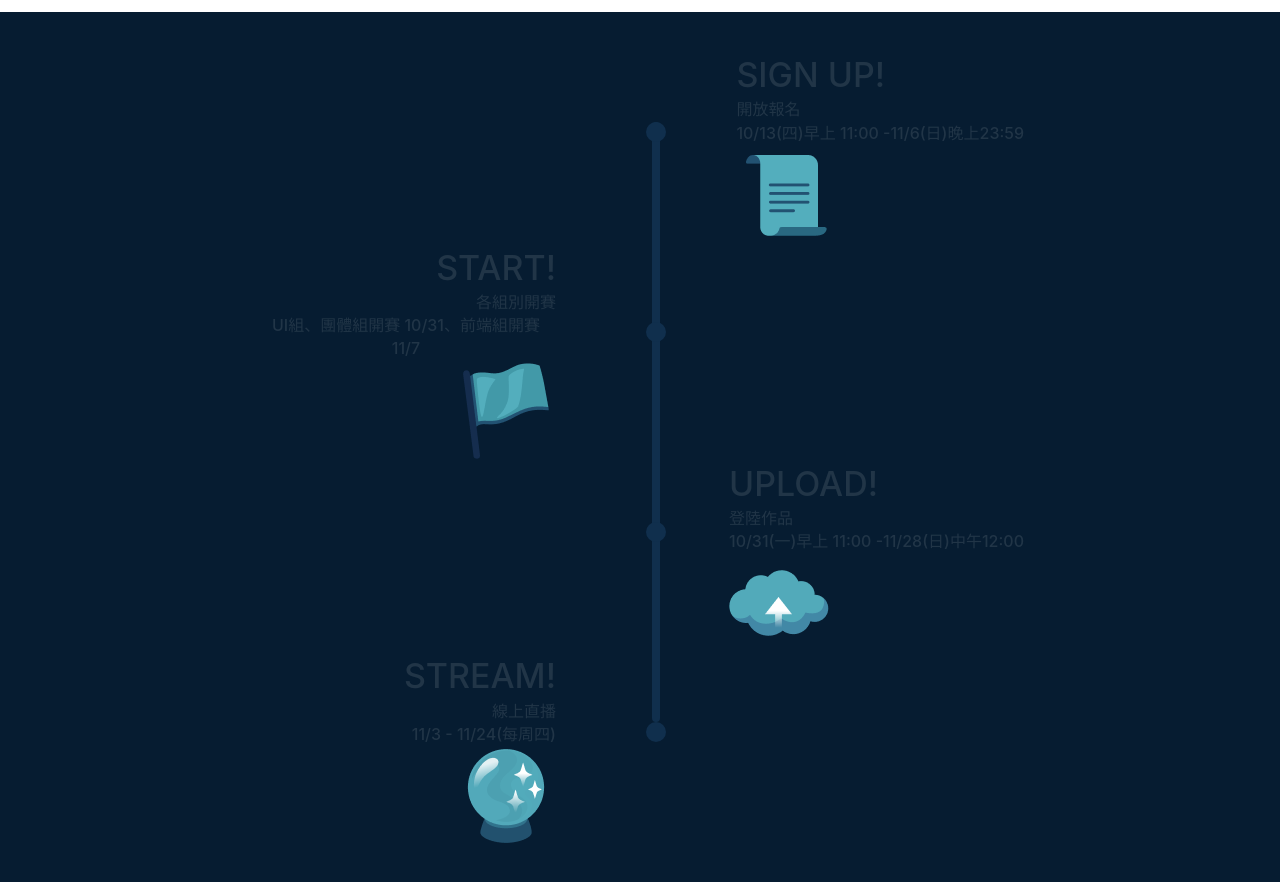
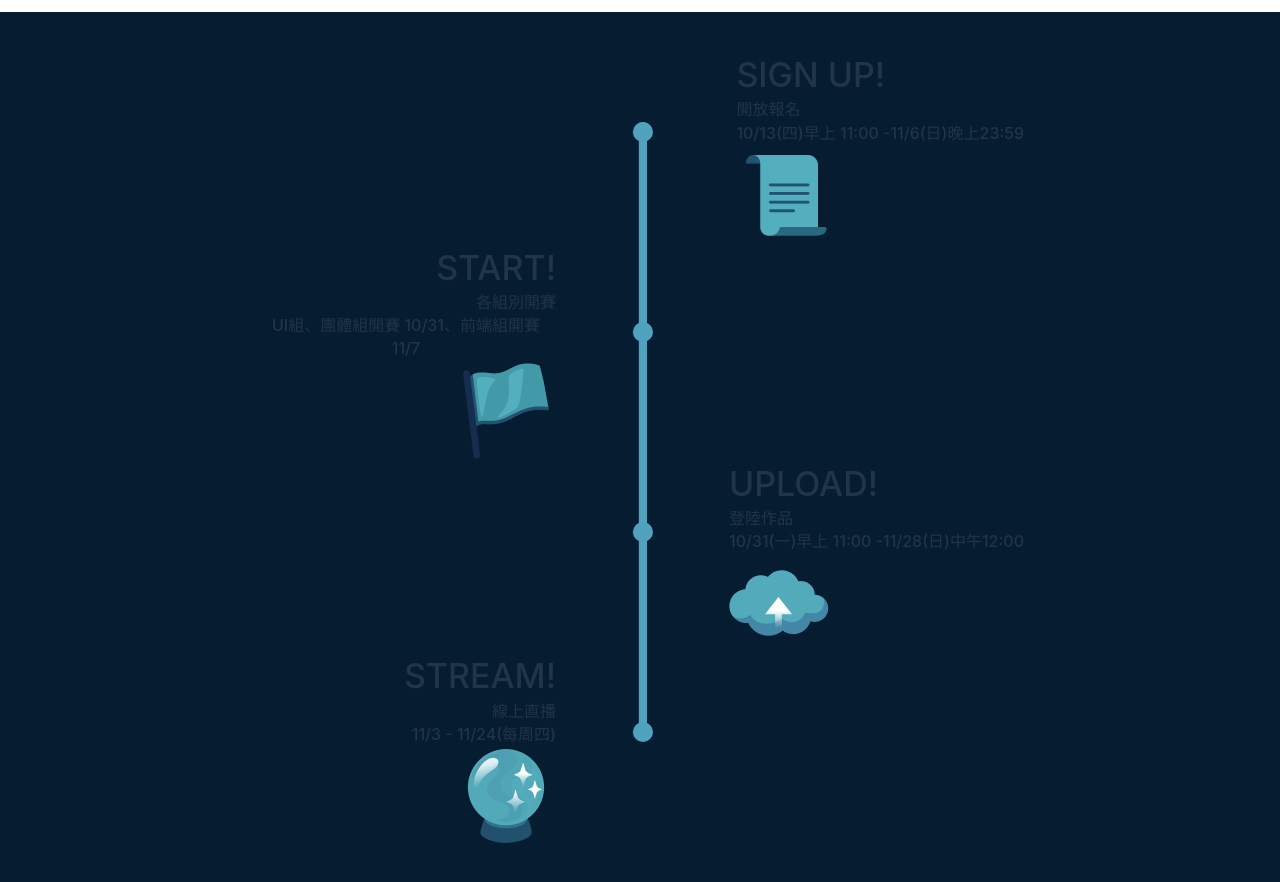
Before and after one commit to f2e4th/week1, a Vue app: page / in a window 1280 px wide. Shown: the part 3380-4262 px from the top of the page. Built offline with nearby package versions, Linux system fonts and the light colour scheme.

Commit message:
progress style

```diff
--- a/src/assets/scss/＿variable.scss
+++ b/src/assets/scss/＿variable.scss
@@ -1 +1,2 @@
 $main_bg: #061C31;
+$main_active: #51A2BF
--- a/src/components/Progress.vue
+++ b/src/components/Progress.vue
@@ -1,9 +1,15 @@
 <template>
   <div id="Progress">
     <div class="progreassBar">
-      <div class="timeline" :style="`height:${(card_data.length-1)*200}px`">
-        <div v-for="(item, i) in card_data" :key="i" class="circle circle--top" :style="`top:${i*200}px`"></div>
-        <!-- <div class="circle circle--bottom"></div> -->
+      <div class="timeline--dark__container" :style="`height:${(card_data.length-1)*205+5}px`">
+        <div class="timeline timeline--dark" :style="`height:${(card_data.length-1)*205}px`">
+          <div v-for="(item, i) in card_data" :key="i" class="circle circle--top" :style="`top:${i*200}px`"></div>
+        </div>
+      </div>
+      <div class="timeline--bright__container" :style="`height:${(card_data.length-1)*205+5}px`">
+        <div class="timeline timeline--bright" :style="`height:${(card_data.length-1)*205}px`">
+          <div v-for="(item, i) in card_data" :key="i" class="circle circle--top" :style="`top:${i*200}px`"></div>
+        </div>
       </div>
     </div>
     <ul class="list_container">
@@ -55,6 +61,13 @@ import gsap from "gsap";
       img: progress_4
     }
   ])
+
+  function gsapInit(){
+    gsap.registerPlugin(scrollTrigger);
+    const timeline = gsap.timeline();
+
+  }
+
 </script>
 
 <style lang="scss" scoped>
@@ -128,11 +141,30 @@ $mobildSize: 700px;
   @media screen and (max-width: $mobildSize) {
     width: 20px;
   }
+  .imeline--dark__container {
+    width: 28px;
+    transform: translateX(17px);
+  }
+  .timeline--bright__container {
+    @apply overflow-y-hidden flex justify-center;
+      width: 28px;
+      transform: translateX(-17px);
+  }
   .timeline{
     @apply rounded-md relative;
     width: 8px;
     height: 500px;
     background: #102F4D;
+    &--dark {
+      // transform: translateX(4px);
+    }
+    &--bright {
+      // transform: translateX(-4px);
+      background-color: $main_active;
+      .circle {
+        background-color: $main_active;
+      }
+    }
   }
 
 }
```
